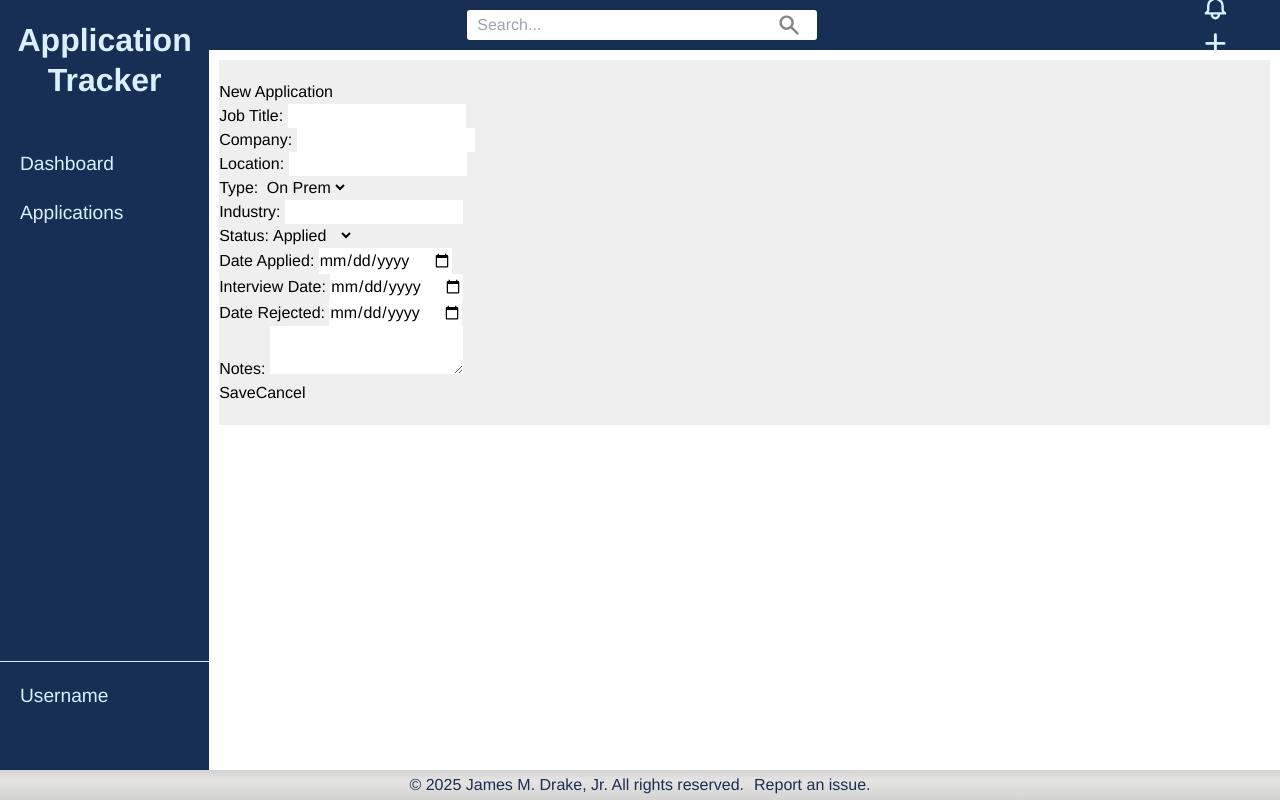
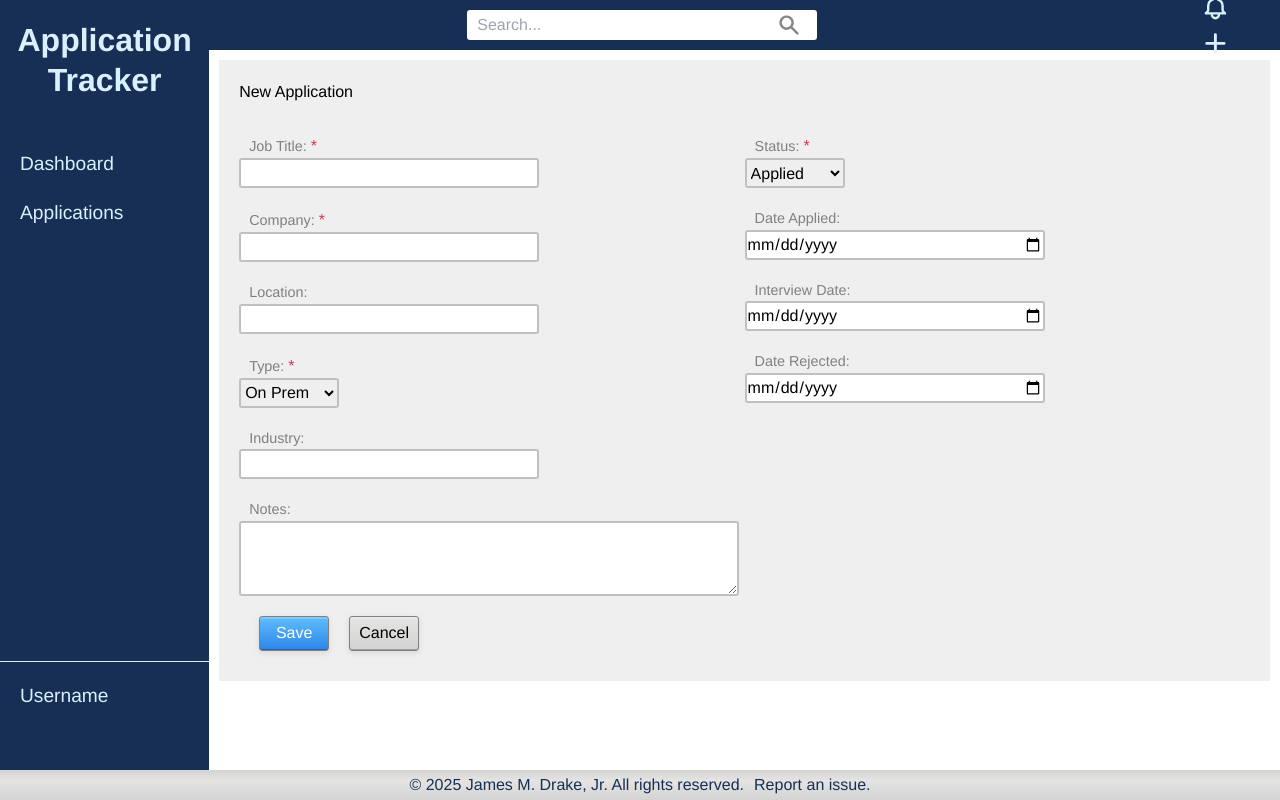
Before and after one commit to psilentrain1/jmdm-apps-application_tracker, a React (Vite) app: page /edit/new in a window 1280 px wide. Built offline with nearby package versions, Linux system fonts and the light colour scheme.

Commit message:
feat: styled edit app page

```diff
--- a/src/style.css
+++ b/src/style.css
@@ -438,3 +438,115 @@ footer a:hover {
   outline: var(--link-focus);
 }
 /* -------- */
+
+/* edit */
+.edit {
+  padding: 0 20px;
+}
+
+.edit h1 {
+  margin-bottom: 20px;
+}
+
+.form__container {
+  display: flex;
+  flex-direction: row;
+}
+
+.form__container__left {
+  width: 50%;
+}
+
+.form__container__right {
+  width: 50%;
+}
+
+.input-group {
+  display: flex;
+  flex-direction: column;
+  align-items: start;
+  padding: 10px 0;
+}
+
+.input-group label {
+  padding-left: 10px;
+  font-size: 0.9rem;
+  color: var(--clr-gray-600);
+}
+
+.required::after {
+  content: "*";
+  color: var(--clr-danger);
+  font-size: 1rem;
+}
+
+.input-group input,
+.input-group select,
+.input-group textarea {
+  height: 30px;
+  border-radius: var(--radius);
+  border: 2px solid var(--clr-gray-300);
+}
+
+.input-group input {
+  min-width: 300px;
+}
+
+.input-group input:focus-visible,
+.input-group select:focus-visible,
+.input-group textarea:focus-visible {
+  outline: var(--link-focus);
+}
+
+.input-group select {
+  min-width: 100px;
+}
+
+.input-group textarea {
+  min-height: 75px;
+  min-width: 500px;
+}
+
+.edit-buttons {
+  margin: 10px 20px;
+}
+
+.edit-buttons button {
+  height: 35px;
+  width: 70px;
+  font-size: 1rem;
+  margin-right: 20px;
+  border: 1px solid var(--clr-gray-600);
+  border-radius: var(--radius);
+  box-shadow: inset 0 2px 0 0 hsla(0, 0%, 100%, 0.2), inset 0 -1px 0 0 rgba(0, 0, 0, 0.25), 0 2px 6px 0 rgba(0, 0, 0, 0.1);
+}
+
+.edit-buttons button:first-child {
+  background-image: linear-gradient(var(--clr-primary-400), var(--clr-primary-600));
+  color: white;
+}
+
+.edit-buttons button:first-child:hover {
+  background-image: linear-gradient(var(--clr-primary-400), var(--clr-primary-700));
+}
+
+.edit-buttons button:first-child:active {
+  background-image: linear-gradient(var(--clr-primary-500), var(--clr-primary-800));
+}
+
+.edit-buttons button:last-child {
+  background-image: linear-gradient(var(--clr-gray-100), var(--clr-gray-200));
+}
+
+.edit-buttons button:last-child:hover {
+  background-image: linear-gradient(var(--clr-gray-50), var(--clr-gray-100));
+}
+
+.edit-buttons button:last-child:active {
+  background-image: linear-gradient(var(--clr-gray-200), var(--clr-gray-300));
+}
+
+.edit-buttons button:focus-visible {
+  outline: var(--link-focus);
+}
+/* -------- */
--- a/src/views/Edit.tsx
+++ b/src/views/Edit.tsx
@@ -6,61 +6,78 @@ export function Edit() {
   let { appid } = useParams();
   return (
     <>
+      <div className="edit">
         <h1>{appid == "new" ? `New Application` : `Edit Application`}</h1>
         <form id="edit_form" method="post" action={`${SERVER_URL}/edit`}>
-        <div>
-          <label htmlFor="title">Job Title: </label>
+          <div className="form__container">
+            <div className="form__container__left">
+              <div className="input-group">
+                <label className="required" htmlFor="title">
+                  Job Title:{" "}
+                </label>
                 <input type="text" name="title" id="title" required />
               </div>
-        <div>
-          <label htmlFor="company">Company: </label>
+              <div className="input-group">
+                <label className="required" htmlFor="company">
+                  Company:{" "}
+                </label>
                 <input type="text" name="company" id="company" required />
               </div>
-        <div>
+              <div className="input-group">
                 <label htmlFor="location">Location: </label>
                 <input type="text" name="location" id="location" />
               </div>
-        <div>
-          <label htmlFor="type">Type: </label>
+              <div className="input-group">
+                <label className="required" htmlFor="type">
+                  Type:{" "}
+                </label>
                 <select name="type" id="type" required>
                   <option value="On Prem">On Prem</option>
                   <option value="Remote">Remote</option>
                   <option value="Hybrid">Hybrid</option>
                 </select>
               </div>
-        <div>
+              <div className="input-group">
                 <label htmlFor="industry">Industry: </label>
                 <input type="text" name="industry" id="industry" />
               </div>
-        <div>
-          <label htmlFor="status">Status:</label>
+            </div>
+            <div className="form__container__right">
+              <div className="input-group">
+                <label className="required" htmlFor="status">
+                  Status:{" "}
+                </label>
                 <select name="status" id="status" required>
                   <option value="Applied">Applied</option>
                   <option value="Interview">Interview</option>
                   <option value="Rejected">Rejected</option>
                 </select>
               </div>
-        <div>
+              <div className="input-group">
                 <label htmlFor="apply_date">Date Applied: </label>
                 <input type="date" name="apply_date" id="apply_date" />
               </div>
-        <div>
+              <div className="input-group">
                 <label htmlFor="interview_date">Interview Date: </label>
                 <input type="date" name="interview_date" id="interview_date" />
               </div>
-        <div>
+              <div className="input-group">
                 <label htmlFor="reject_date">Date Rejected: </label>
                 <input type="date" name="reject_date" id="reject_date" />
               </div>
-        <div>
+            </div>
+          </div>
+
+          <div className="input-group">
             <label htmlFor="notes">Notes: </label>
             <textarea name="notes" id="notes"></textarea>
           </div>
-        <div>
+          <div className="edit-buttons">
             <button type="button">Save</button>
             <button type="button">Cancel</button>
           </div>
         </form>
+      </div>
     </>
   );
 }
```
Lines whose indentation alone changed are shown as unchanged.
